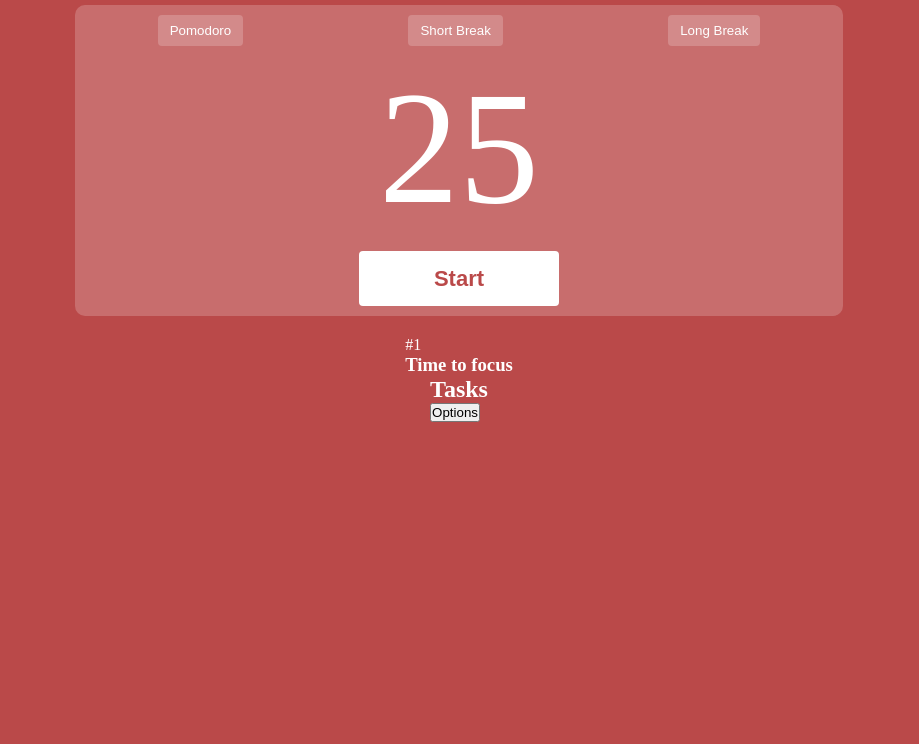
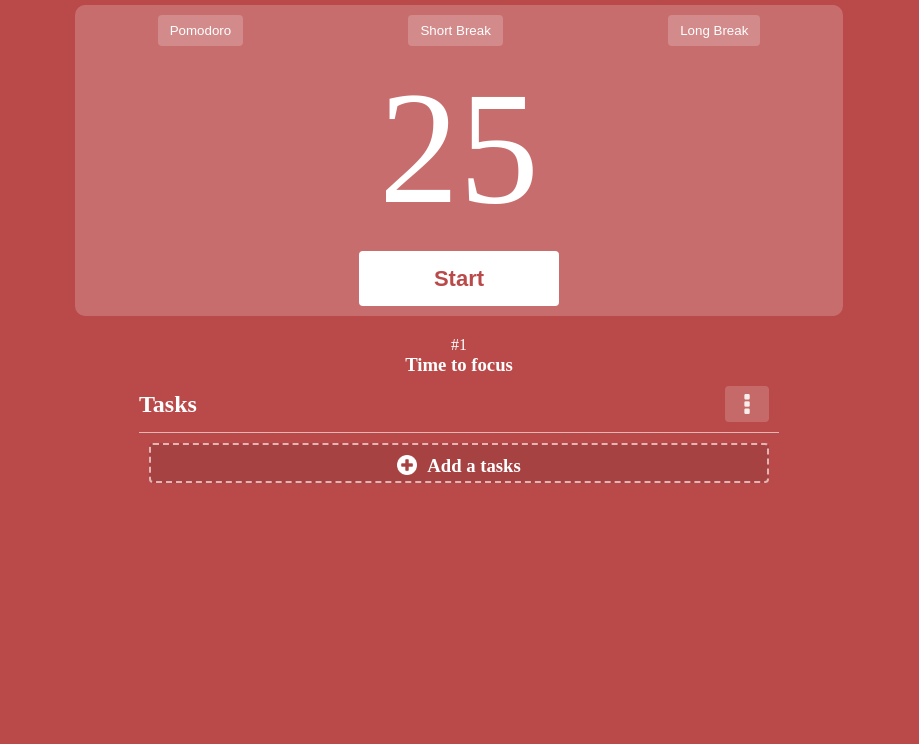
Before and after one commit to DanielLopez1/pomodoro, a plain HTML site: page index.html in a window 1280 px wide. Shown: the part 56-800 px from the top of the page, without its empty margins (181-1100 px from the left). Drawn offline with Linux system fonts and the light colour scheme.

Commit message:
Terminando el maquetado y el estilo de index.html

```diff
--- a/css/styles.css
+++ b/css/styles.css
@@ -13,7 +13,7 @@ body{
 .nav-container{
     display: flex;
     justify-content: space-around;
-    border-bottom: 1px solid ;
+    border-bottom: 1px solid #a74242 ;
 }
 
 .logo{
@@ -126,3 +126,61 @@ body{
     background-color: white;
     cursor: pointer;
 }
+
+.phrase{
+    text-align: center;
+}
+
+.tasks-container{
+    width: 50%;
+
+}
+
+.nav-tasks{
+    display: flex;
+    justify-content: space-between;
+    border-bottom: 1px solid #e3b6b6;
+}
+
+.tasks-title {
+    display: flex;
+    text-align: center;
+    align-items: center;
+}
+
+.btn-tasks{
+    display: flex;
+    color: white;
+    height: 100%;
+    background: none rgba(255, 255, 255, 0.2);
+    opacity: 0.9;
+    border: none;
+    border-radius: 4px;
+    text-align: center;
+    align-items: center;
+    padding: 8px 12px;
+    margin: 10px;
+    cursor: pointer;
+}
+
+.btn-tasks img{
+    height: 20px;
+}
+
+.to-do{
+    display: flex;
+
+    justify-content: center;
+    justify-items: center;
+    margin: 10px;
+    padding: 10px;
+    border: 2px dashed #e3b6b6;
+    border-radius: 4px;
+    background-color: #a74242;
+    height: 40px;
+}
+
+.to-do img{
+    height: 20px;
+    margin-right: 10px;
+}
--- a/index.html
+++ b/index.html
@@ -45,7 +45,7 @@
                         <li><button class="btn-actions">Short Break</button></li>
                         <li><button class="btn-actions">Long Break</button></li>
                     </ul>
-                    <label class="timer">25</label>
+                    <label class="timer" id="timerString">25</label>
                     <div class="btn-counter">
                         <button class="btn-start">Start</button>
                     </div>
@@ -58,14 +58,20 @@
             </div>
             <div class="tasks-container">
                 <div class="nav-tasks">
-                    <h2>Tasks</h2>
-                    <button>Options</button>
+                    <h2 class="tasks-title">Tasks</h2>
+                    <button class="btn-tasks">
+                        <img src="./img/threedots-white.png" alt="imagen de tres puntos" >
+                    </button>
                 </div>
-                <div class="to-do"></div>
+                <div class="to-do">
+                    <img src="./img/plus-circle-white.png" alt="imagen de un circulo con un simbolo de mas" >
+                    <h3>Add a tasks</h3>
+                </div>
             </div>
 
         </section>
     </main>
     <footer></footer>
+    <script src="./js/main.js"></script>
 </body>
 </html>
```
Also changed, not shown: img/plus-circle-white.png (added), js/main.js (added).
